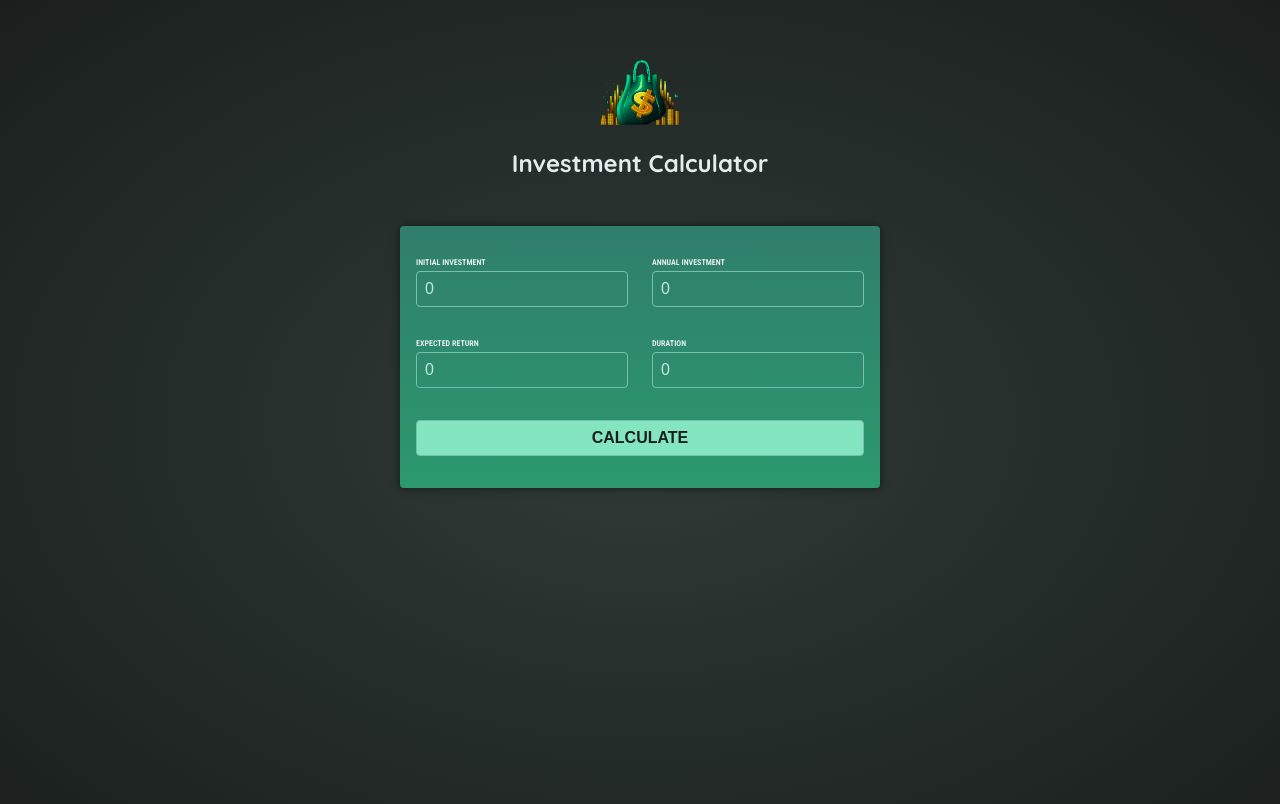
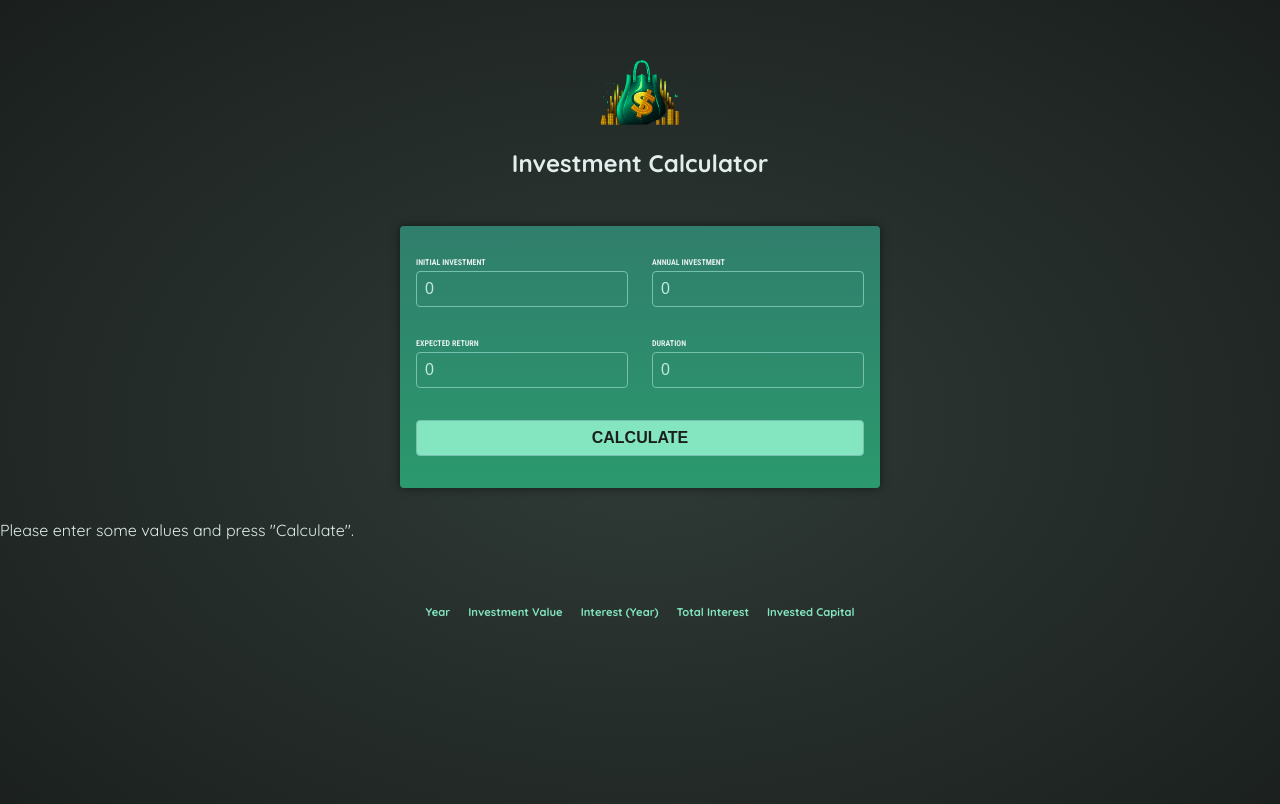
Before and after one commit to danield75/investment-calculator-solution, an Angular app: page / in a window 1280 px wide. Shown: the top 804 px of the page. Built offline with nearby package versions, Linux system fonts and the light colour scheme.

Commit message:
Added investment-results component and adding the results as input

```diff
--- a/src/app/app.component.html
+++ b/src/app/app.component.html
@@ -1,2 +1,3 @@
 <app-header />
 <app-user-input (calculate)="onCalculateInvestmentResults($event)" />
+<app-investment-results [results]="resultsData" />
--- a/src/app/app.component.ts
+++ b/src/app/app.component.ts
@@ -1,6 +1,7 @@
 import { Component } from '@angular/core';
 import { HeaderComponent } from './header/header.component';
 import { UserInputComponent } from './user-input/user-input.component';
+import { InvestmentResultsComponent } from "./investment-results/investment-results.component";
 
 import type { InvestmentInput } from './investment-input.model';
 
@@ -8,9 +9,18 @@
   selector: 'app-root',
   standalone: true,
   templateUrl: './app.component.html',
-  imports: [HeaderComponent, UserInputComponent],
+  imports: [HeaderComponent, UserInputComponent, InvestmentResultsComponent],
 })
 export class AppComponent {
+  resultsData?: {
+    year: number;
+    interest: number;
+    valueEndOfYear: number;
+    annualInvestment: number;
+    totalInterest: number;
+    totalAmountInvested: number;
+  }[];
+
   onCalculateInvestmentResults(data: InvestmentInput) {
     const { initialInvestment, duration, expectedReturn, annualInvestment } =
       data;
@@ -33,6 +43,6 @@
       });
     }
 
-    console.log(annualData);
+    this.resultsData = annualData;
   }
 }
--- /dev/null
+++ b/src/app/investment-results/investment-results.component.css
@@ -0,0 +1,19 @@
+table {
+    max-width: 50rem;
+    margin: 2rem auto;
+    padding: 1rem;
+    table-layout: fixed;
+    border-spacing: 1rem;
+    text-align: right;
+  }
+
+  table thead {
+    font-size: 0.7rem;
+    color: #83e6c0;
+  }
+
+  table tbody {
+    font-family: "Roboto Condensed", sans-serif;
+    font-size: 0.85rem;
+    color: #c2e9e0;
+  }
--- /dev/null
+++ b/src/app/investment-results/investment-results.component.html
@@ -0,0 +1,16 @@
+<p>Please enter some values and press "Calculate".</p>
+
+<table>
+  <thead>
+    <tr>
+      <th>Year</th>
+      <th>Investment Value</th>
+      <th>Interest (Year)</th>
+      <th>Total Interest</th>
+      <th>Invested Capital</th>
+    </tr>
+  </thead>
+  <tbody>
+
+  </tbody>
+</table>
```
Also changed, not shown: src/app/investment-results/investment-results.component.ts (added, +27 -0 lines).
